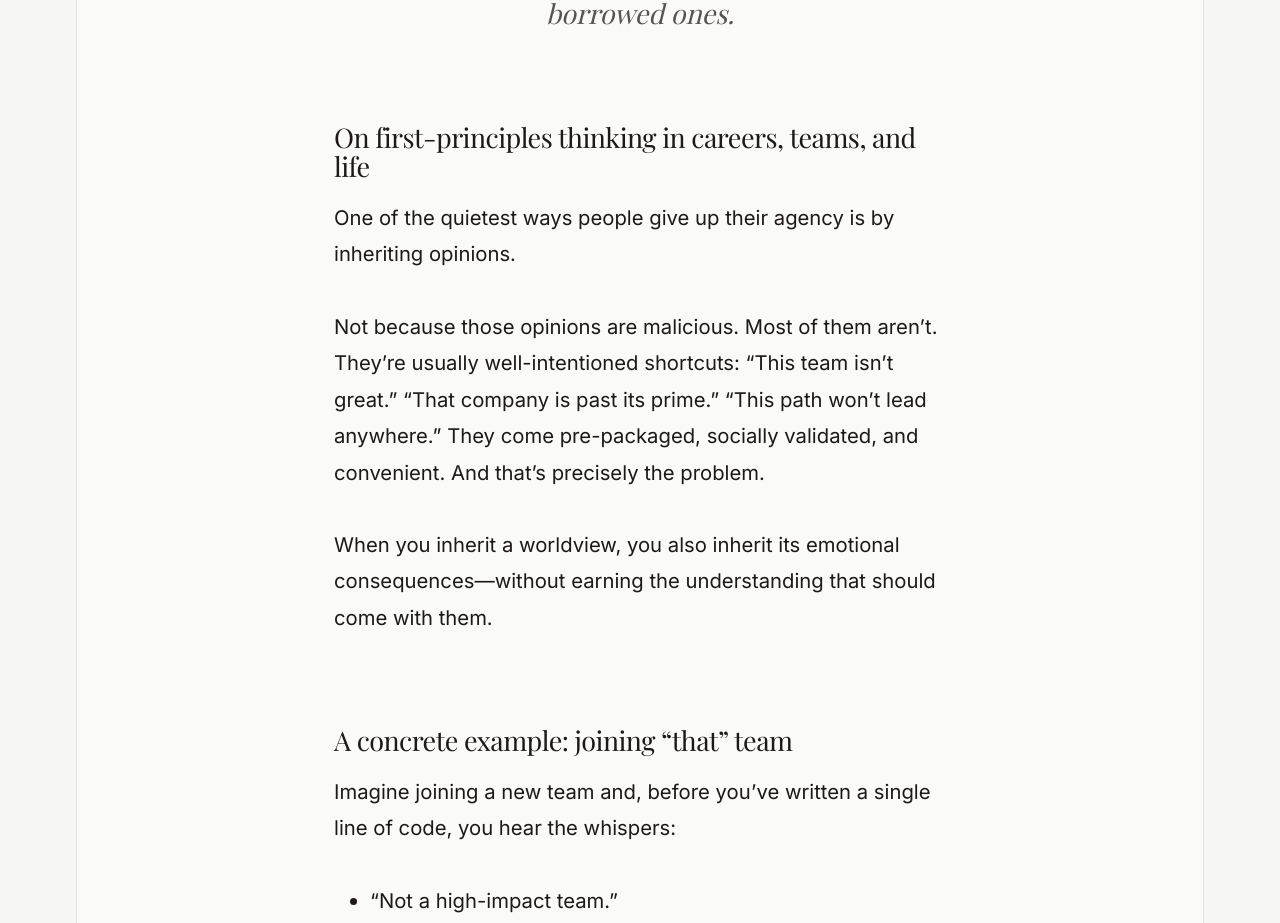
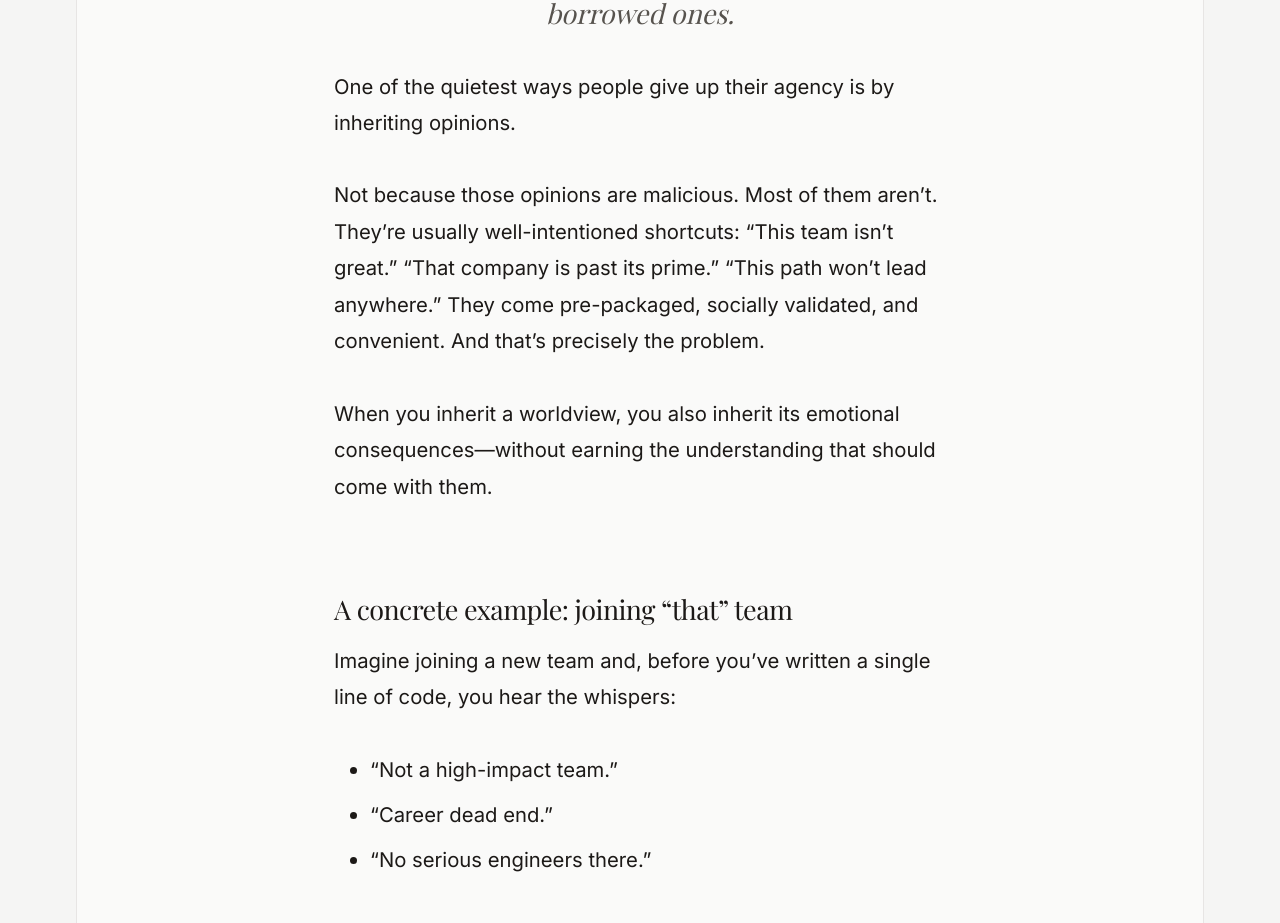
Before and after one commit to o0aditya0o/adityanotes.io, a Next.js app: page /posts/borrowed-glasses-dont-fit in a window 1280 px wide. Shown: the part 1320-2243 px from the top of the page. Built offline with nearby package versions, Linux system fonts and the light colour scheme; a web font is replaced by a local one.

Commit message:
remove h3

```diff
--- a/src/content/BorrowedGlasses.tsx
+++ b/src/content/BorrowedGlasses.tsx
@@ -1,7 +1,6 @@
 export default function BorrowedGlasses() {
     return (
         <>
-            <h3>On first-principles thinking in careers, teams, and life</h3>
             <p>
                 One of the quietest ways people give up their agency is by inheriting opinions.
             </p>
--- a/src/content/ConfusionBeforeClarity.tsx
+++ b/src/content/ConfusionBeforeClarity.tsx
@@ -1,7 +1,6 @@
 export default function ConfusionBeforeClarity() {
     return (
         <>
-            <h3>Most of us don’t like being confused.</h3>
             <p>
                 Not in a dramatic sense. More in a quiet, everyday way. We don’t like having too many open questions about our lives. We don’t like sitting with “I don’t know” for very long.
             </p>
--- a/src/content/SolveForMotivation.tsx
+++ b/src/content/SolveForMotivation.tsx
@@ -1,7 +1,6 @@
 export default function SolveForMotivation() {
     return (
         <>
-            <h3>A lot of people are trying to solve the wrong problem.</h3>
             <p>
                 They’re trying to be more productive.
             </p>
--- a/src/content/TheHedgeChanges.tsx
+++ b/src/content/TheHedgeChanges.tsx
@@ -1,7 +1,6 @@
 export default function TheHedgeChanges() {
     return (
         <>
-            <h3>On unlearning skill-as-safety and learning people-as-leverage</h3>
             <p>
                 As children, we’re trained to hedge with skill.
             </p>
```
